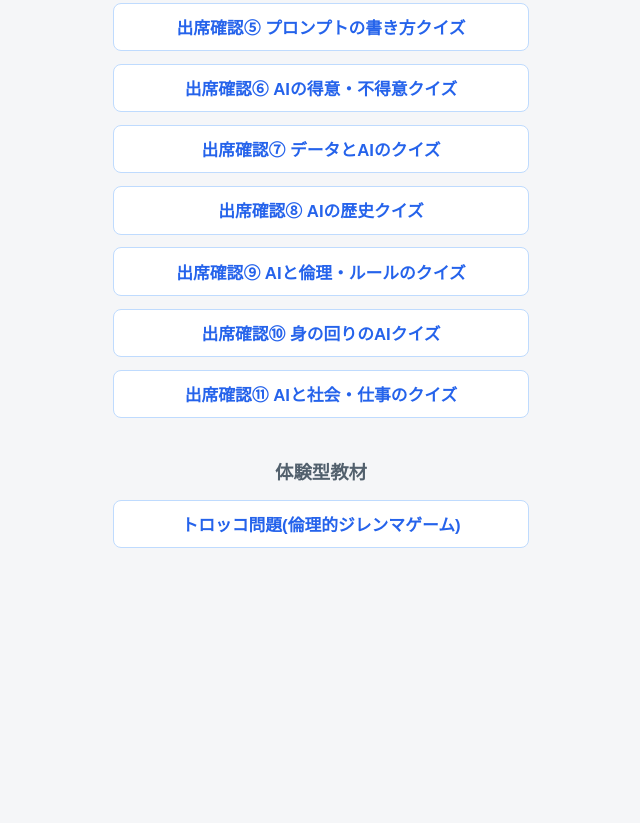
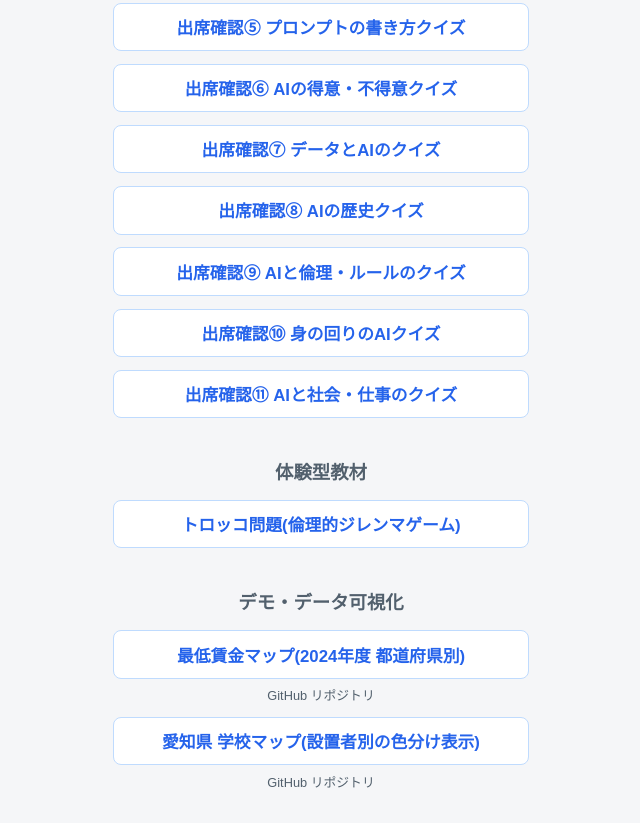
Before and after one commit to kkawailab/kklab-is2026, a plain HTML site: page index.html in a window 1280 px wide. Shown: the part 450-1273 px from the top of the page, without its empty margins (319-959 px from the left). Before the commit the page ends 1030 px from the top, so only its background shows below. Drawn offline with Linux system fonts and the light colour scheme.

Commit message:
Add demo/data-viz section with map links
- New section on index.html linking the minimum wage choropleth map
  and the Aichi schools map, each with its GitHub repository link
- Update README change log

Co-Authored-By: Claude Fable 5 <noreply@anthropic.com>

```diff
--- a/index.html
+++ b/index.html
@@ -62,6 +62,19 @@
     .links a:hover {
       background: #eff6ff;
     }
+    .links a.repo-link {
+      display: inline-block;
+      margin-top: 0.4rem;
+      padding: 0;
+      border: none;
+      background: transparent;
+      font-size: 0.8rem;
+      font-weight: 400;
+      color: #52606d;
+    }
+    .links a.repo-link:hover {
+      text-decoration: underline;
+    }
   </style>
 </head>
 <body>
@@ -90,6 +103,20 @@
         <li><a href="https://kklab.mobi/trolley-problem/">トロッコ問題(倫理的ジレンマゲーム)</a></li>
       </ul>
     </section>
+
+    <section>
+      <h2>デモ・データ可視化</h2>
+      <ul class="links">
+        <li>
+          <a href="https://kklab.mobi/min_wage/">最低賃金マップ(2024年度 都道府県別)</a>
+          <a class="repo-link" href="https://github.com/kkawailab/min_wage">GitHub リポジトリ</a>
+        </li>
+        <li>
+          <a href="https://kklab.mobi/GIS_Schools/">愛知県 学校マップ(設置者別の色分け表示)</a>
+          <a class="repo-link" href="https://github.com/kkawailab/GIS_Schools">GitHub リポジトリ</a>
+        </li>
+      </ul>
+    </section>
   </main>
 </body>
 </html>
```
Also changed, not shown: 1 other file.
